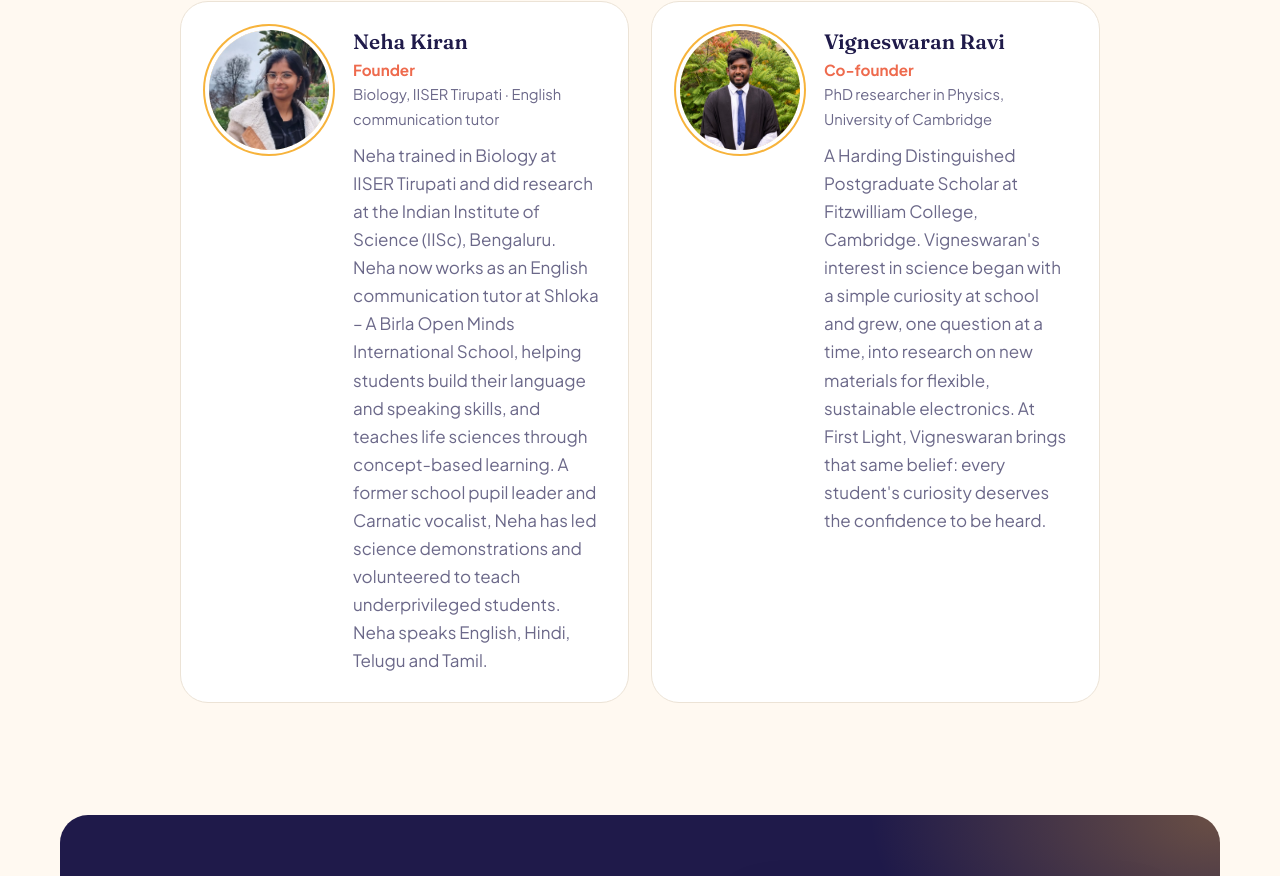
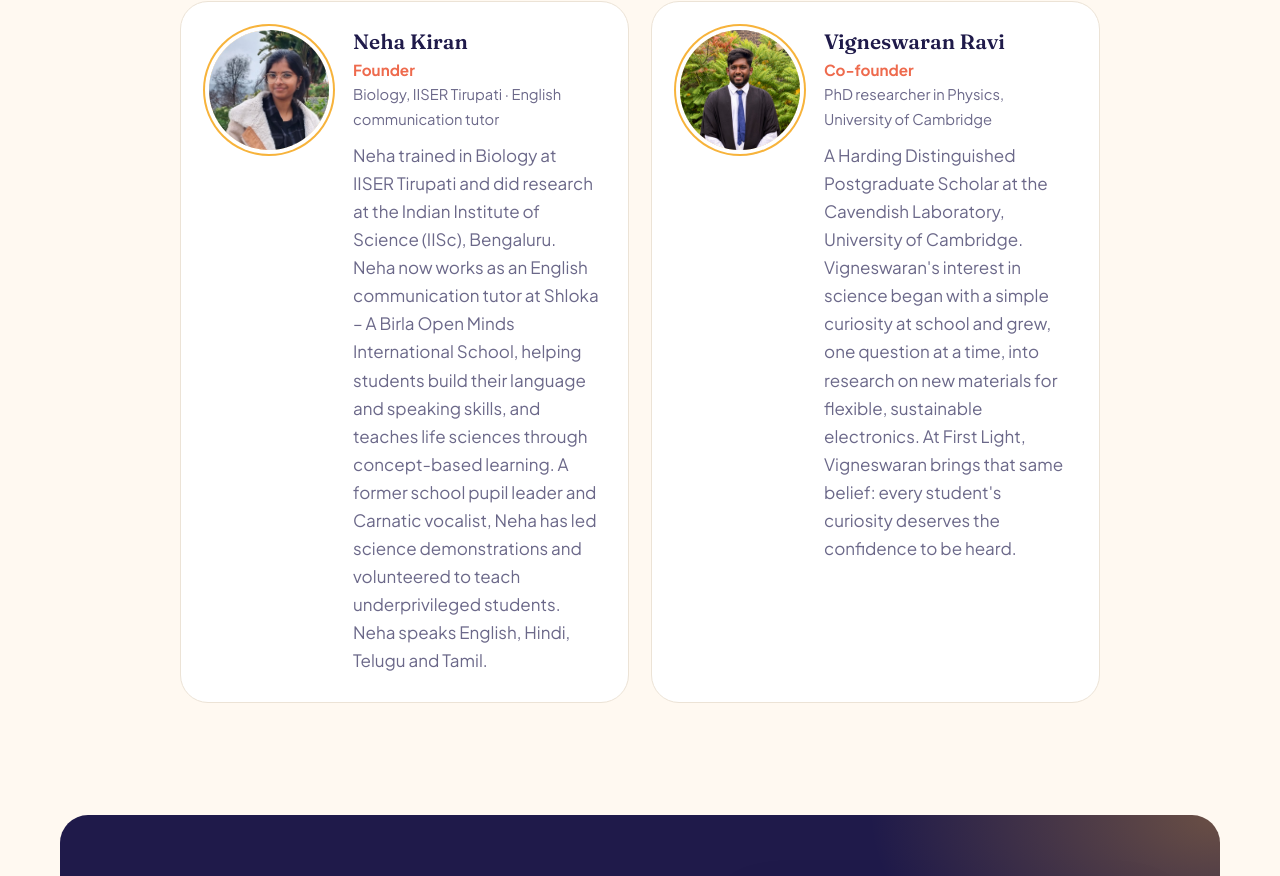
Before and after one commit to firstlight-edu/firstlight-edu.github.io, a plain HTML site: page index.html in a window 1280 px wide. Shown: the part 5567-6443 px from the top of the page. Drawn offline with Linux system fonts and the light colour scheme.

Commit message:
Update co-founder bio: Cavendish Laboratory
Co-Authored-By: Claude Opus 5.5 <noreply@anthropic.com>

```diff
--- a/index.html
+++ b/index.html
@@ -337,7 +337,7 @@
               <h3>Vigneswaran Ravi</h3>
               <p class="role">Co-founder</p>
               <p class="affil">PhD researcher in Physics, University of Cambridge</p>
-              <p>A Harding Distinguished Postgraduate Scholar at Fitzwilliam College, Cambridge. Vigneswaran's interest in science began with a simple curiosity at school and grew, one question at a time, into research on new materials for flexible, sustainable electronics. At First Light, Vigneswaran brings that same belief: every student's curiosity deserves the confidence to be heard.</p>
+              <p>A Harding Distinguished Postgraduate Scholar at the Cavendish Laboratory, University of Cambridge. Vigneswaran's interest in science began with a simple curiosity at school and grew, one question at a time, into research on new materials for flexible, sustainable electronics. At First Light, Vigneswaran brings that same belief: every student's curiosity deserves the confidence to be heard.</p>
             </div>
           </article>
         </div>
```
